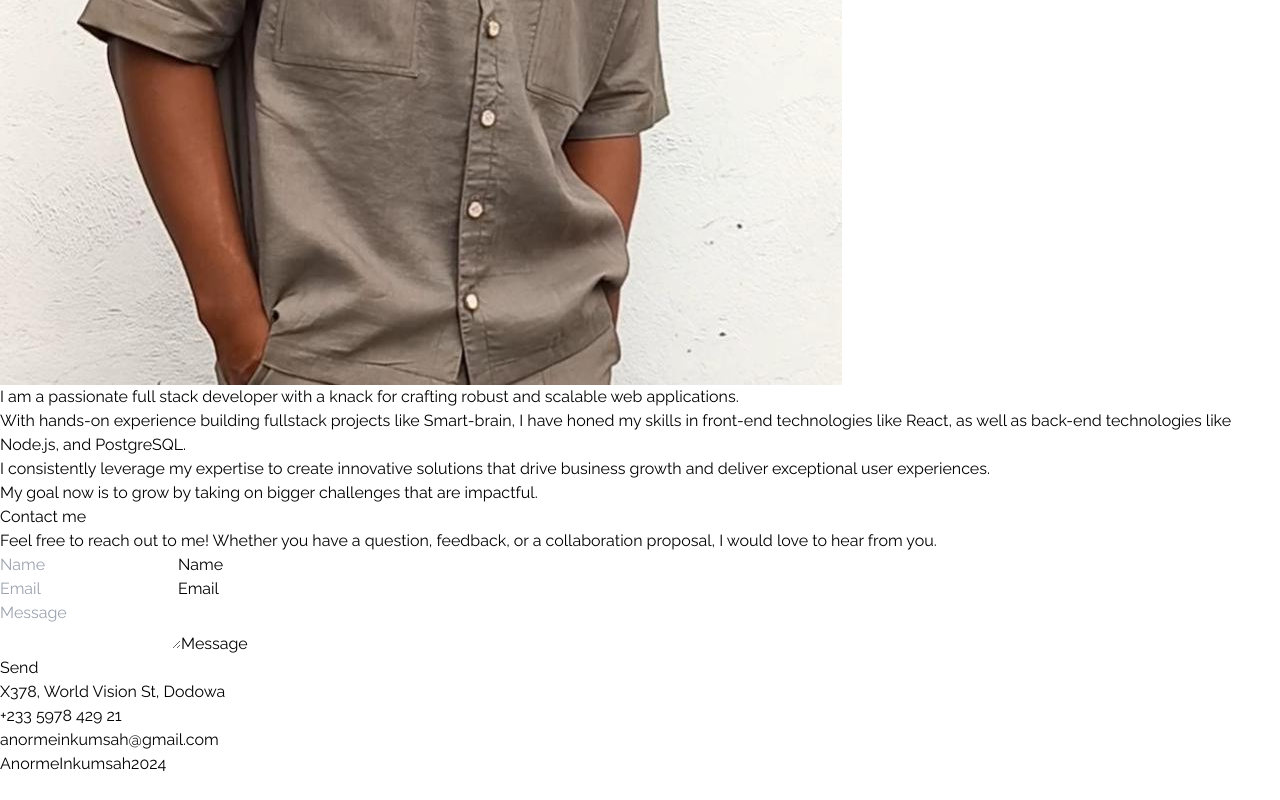
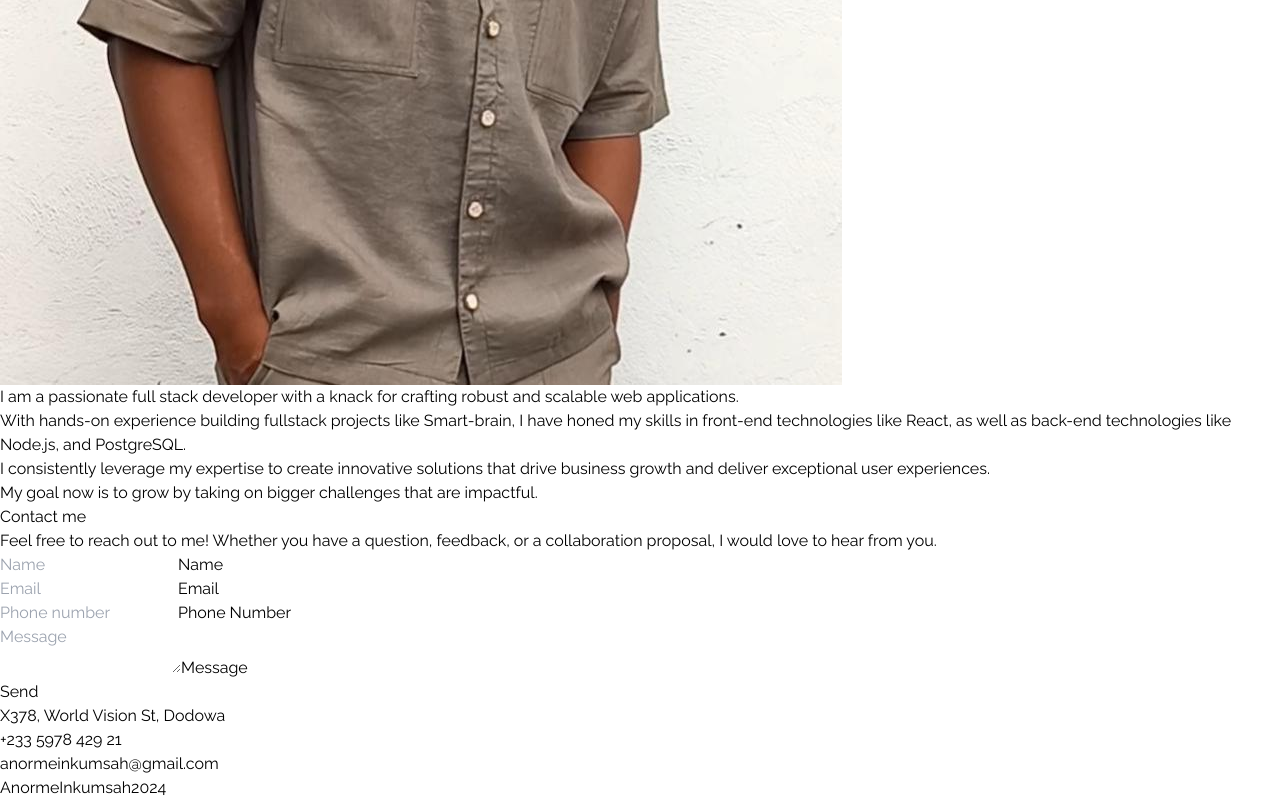
Before and after one commit to Anorme/zerofolio, a React (Vite) app: page / in a window 1280 px wide. Shown: the part 3958-4758 px from the top of the page. Before the commit the page ends 4734 px from the top, so only its background shows below. Built offline with nearby package versions, Linux system fonts and the light colour scheme.

Commit message:
Edited contact form and added margin bottom to about section

```diff
--- a/src/components/About.jsx
+++ b/src/components/About.jsx
@@ -4,7 +4,7 @@ import {motion} from "motion/react"
 
 const About = () => {
   return (
-    <div className="border-b border-neutral-900 pb-4">
+    <div className="border-b border-neutral-900 pb-4 mb-20">
       <h1 className="my-20 text-center text-4xl">
         About
         <span className="text-neutral-500">Me</span>
--- a/src/components/ContactForm.jsx
+++ b/src/components/ContactForm.jsx
@@ -26,6 +26,12 @@ const ContactForm = () => {
                 <label htmlFor="email" className="absolute left-3 -top-6 bg-transparent text-sm leading-7 text-indigo-500 transition-all peer-placeholder-shown:left-3 peer-placeholder-shown:top-2 peer-placeholder-shown:bg-gray-900 peer-placeholder-shown:text-base peer-placeholder-shown:text-gray-500 peer-focus:left-3 peer-focus:-top-6 peer-focus:text-sm peer-focus:text-indigo-500">Email</label>
               </div>
             </div>
+            <div className="w-full p-2">
+              <div className="relative">
+                <input type="tel" id="phone" name="phone" pattern="[0-9]{3}-[0-9]{2}-[0-9]{3}" className="peer w-full rounded border border-gray-700 bg-gray-800 bg-opacity-40 py-1 px-3 text-base leading-8 text-gray-100 placeholder-transparent outline-none transition-colors duration-200 ease-in-out focus:border-indigo-500 focus:bg-gray-900 focus:ring-2 focus:ring-indigo-900" placeholder="Phone number" />
+                  <label htmlFor="phone" className="absolute left-3 -top-6 bg-transparent text-sm leading-7 text-indigo-500 transition-all peer-placeholder-shown:left-3 peer-placeholder-shown:top-2 peer-placeholder-shown:bg-gray-900 peer-placeholder-shown:text-base peer-placeholder-shown:text-gray-500 peer-focus:left-3 peer-focus:-top-6 peer-focus:text-sm peer-focus:text-indigo-500">Phone Number</label>
+              </div>
+            </div>
             <div className="mt-4 w-full p-2">
               <div className="relative">
                 <textarea id="message" name="message" className="peer h-32 w-full resize-none rounded border border-gray-700 bg-gray-800 bg-opacity-40 py-1 px-3 text-base leading-6 text-gray-100 placeholder-transparent outline-none transition-colors duration-200 ease-in-out focus:border-indigo-500 focus:bg-gray-900 focus:ring-2 focus:ring-indigo-900" placeholder="Message"></textarea>
```
